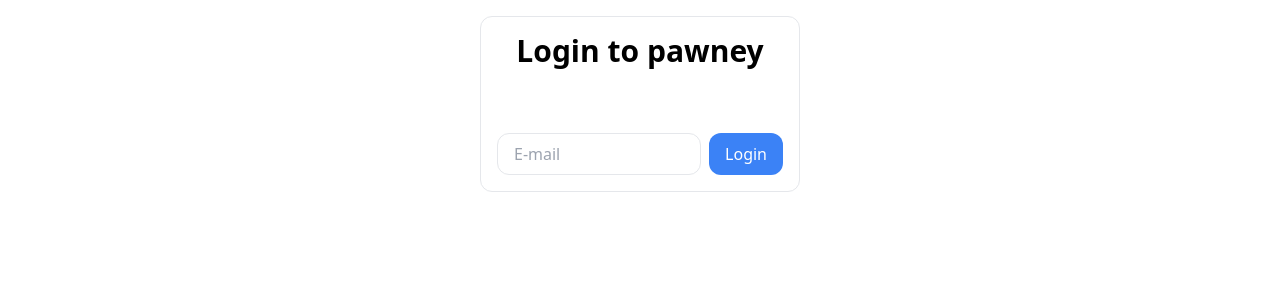
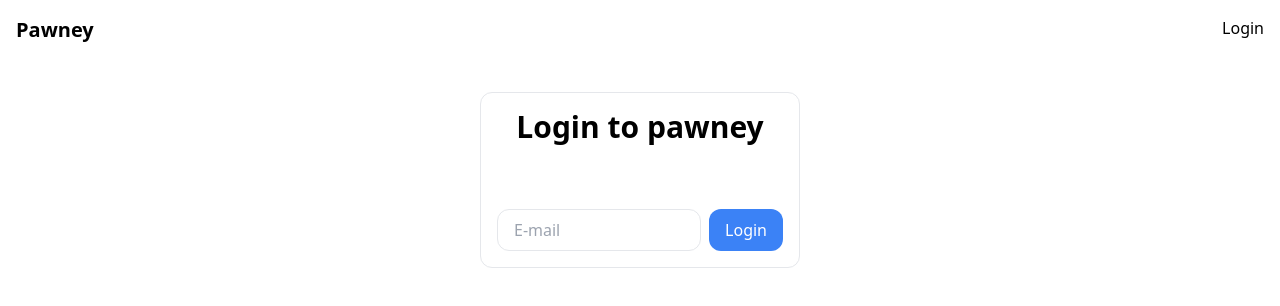
Before and after one commit to Shiroy/pawney, a SvelteKit app in the folder packages/pawney-app/: page /login in a window 1280 px wide. Shown: the top 306 px of the page. Built offline with nearby package versions, Linux system fonts and the light colour scheme; no server answers; what stytch would draw is missing.

Commit message:
Implement the header bar

```diff
--- /dev/null
+++ b/packages/pawney-app/src/lib/client/components/HeaderBar.svelte
@@ -0,0 +1,20 @@
+<script lang="ts">
+import type { UserInfo } from "$lib/shared/user";
+
+
+export let userInfo: UserInfo | null = null;
+
+</script>
+
+<div class="flex flex-row w-full p-4 justify-between">
+    <div>
+        <h1 class="text-xl font-bold">Pawney</h1>
+    </div>
+    <div>
+        {#if userInfo}
+            <p>{userInfo.email}</p>
+        {:else}
+            <p><a href="/login">Login</a></p>
+        {/if}
+    </div>
+</div>
--- /dev/null
+++ b/packages/pawney-app/src/routes/+layout.server.ts
@@ -0,0 +1,7 @@
+import type { LayoutServerLoad } from "./$types";
+
+export const load: LayoutServerLoad = async ({ locals }) => {
+    return {
+        user: locals.user
+    }
+}
--- a/packages/pawney-app/src/routes/+layout.svelte
+++ b/packages/pawney-app/src/routes/+layout.svelte
@@ -1,5 +1,15 @@
-<script>
-  import "../app.css";
+<script lang="ts">
+import HeaderBar from "$lib/client/components/HeaderBar.svelte";
+import "../app.css";
+import type { LayoutData } from "./$types";
+
+export let data: LayoutData;
+
 </script>
 
-<slot />
+<div class="container mx-auto flex flex-col space-y-4">
+    <HeaderBar userInfo={data.user ?? null}/>
+    <div>
+        <slot />
+    </div>
+</div>
--- a/packages/pawney-app/src/routes/+page.server.ts
+++ /dev/null
@@ -1,7 +0,0 @@
-import type { PageServerLoad } from "./$types";
-
-export const load: PageServerLoad = async ({locals}) => {
-    return {
-        user: locals.user
-    }
-}
--- a/packages/pawney-app/src/routes/+page.svelte
+++ b/packages/pawney-app/src/routes/+page.svelte
@@ -1,15 +1,2 @@
-<script lang="ts">
-import type { PageData } from "./$types";
-
-export let data: PageData;
-
-</script>
-
 <h1>Welcome to SvelteKit</h1>
 <p>Visit <a href="https://kit.svelte.dev">kit.svelte.dev</a> to read the documentation</p>
-
-{#if data.user}
-    <p>Logged-in as {data.user.email}</p>
-{:else}
-    <p>Not Logged-in. Login <a href="/login">Here</a></p>
-{/if}
```
